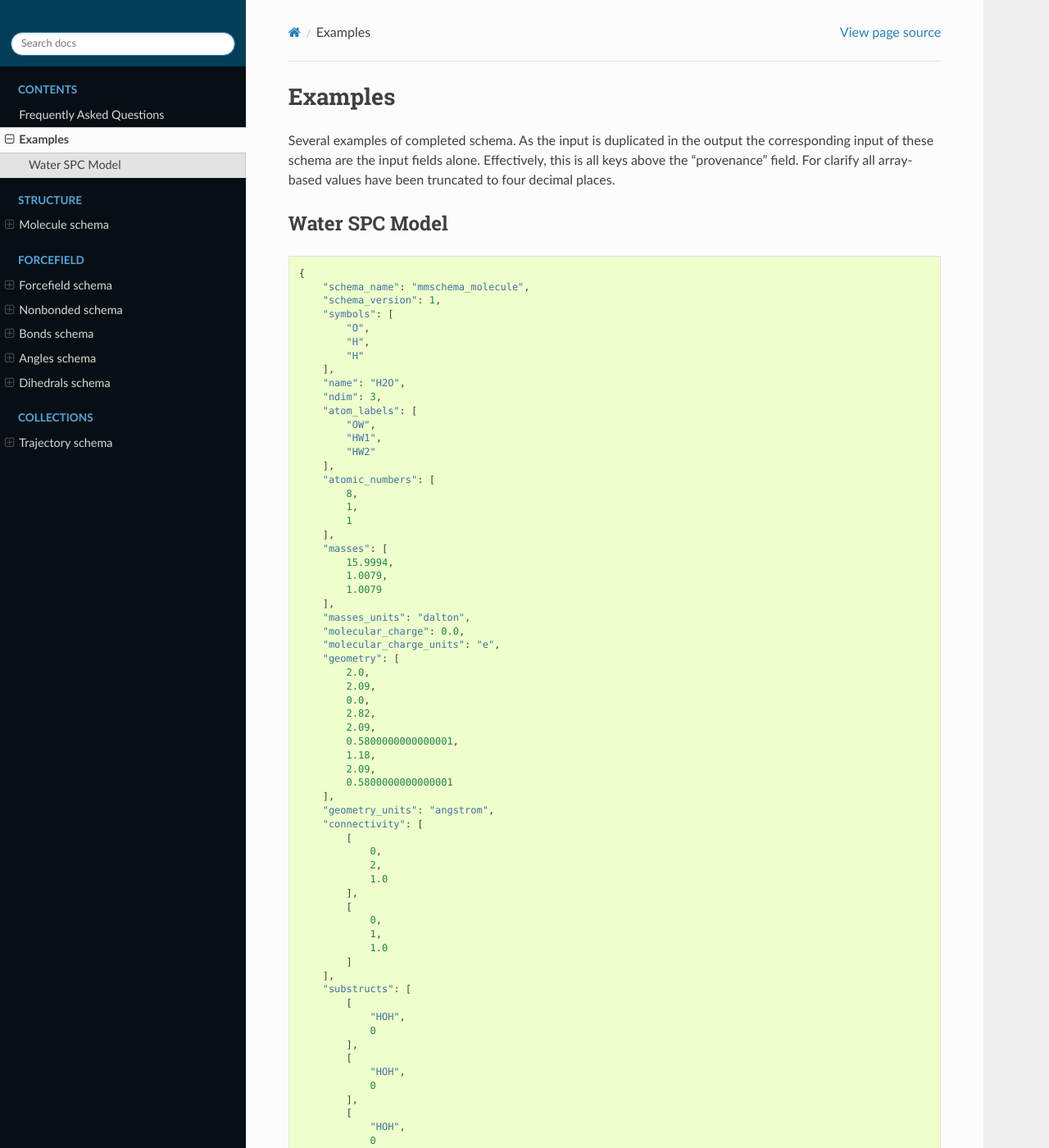
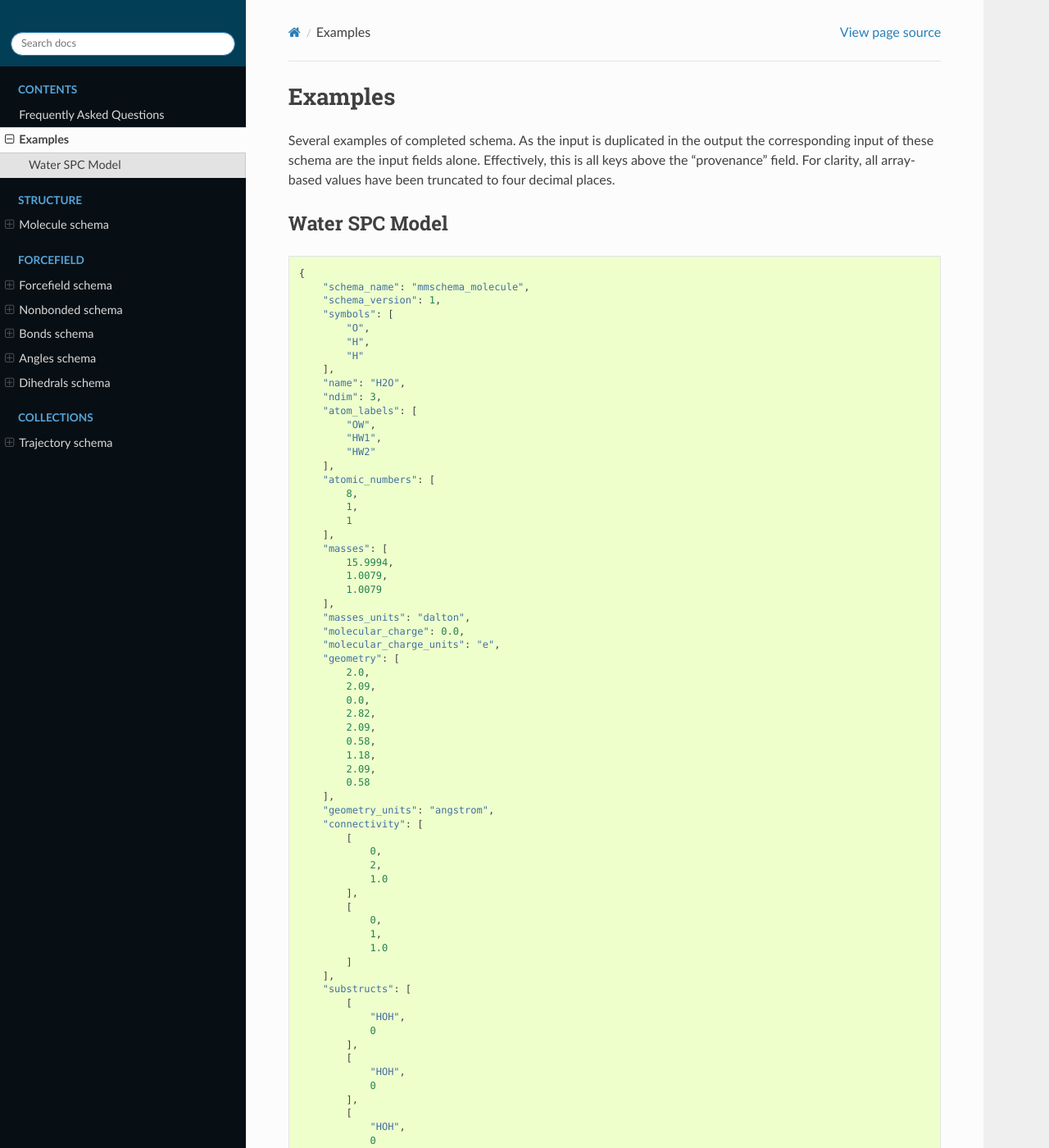
Before and after one commit to MolSSI/mmschema, a Sphinx documentation site: the page built from .docs/source/examples.rst, in a window 1280 px wide and 1400 px high. Shown: the whole window at 82% size. Built offline with Sphinx 7.4.7 and the Read the Docs theme 2.0.0, drawn with Linux system fonts in a browser that asks for light colours; the version number is read from the project's files by our own code.

Commit message:
improve content

```diff
--- a/.docs/source/examples.rst
+++ b/.docs/source/examples.rst
@@ -3,7 +3,7 @@ Examples
 
 Several examples of completed schema. As the input is duplicated in the output
 the corresponding input of these schema are the input fields alone.
-Effectively, this is all keys above the "provenance" field. For clarify all
+Effectively, this is all keys above the "provenance" field. For clarity, all
 array-based values have been truncated to four decimal places.
 
 Water SPC Model
@@ -45,10 +45,10 @@ Water SPC Model
             0.0,
             2.82,
             2.09,
-            0.5800000000000001,
+            0.58,
             1.18,
             2.09,
-            0.5800000000000001
+            0.58
         ],
         "geometry_units": "angstrom",
         "connectivity": [
```
